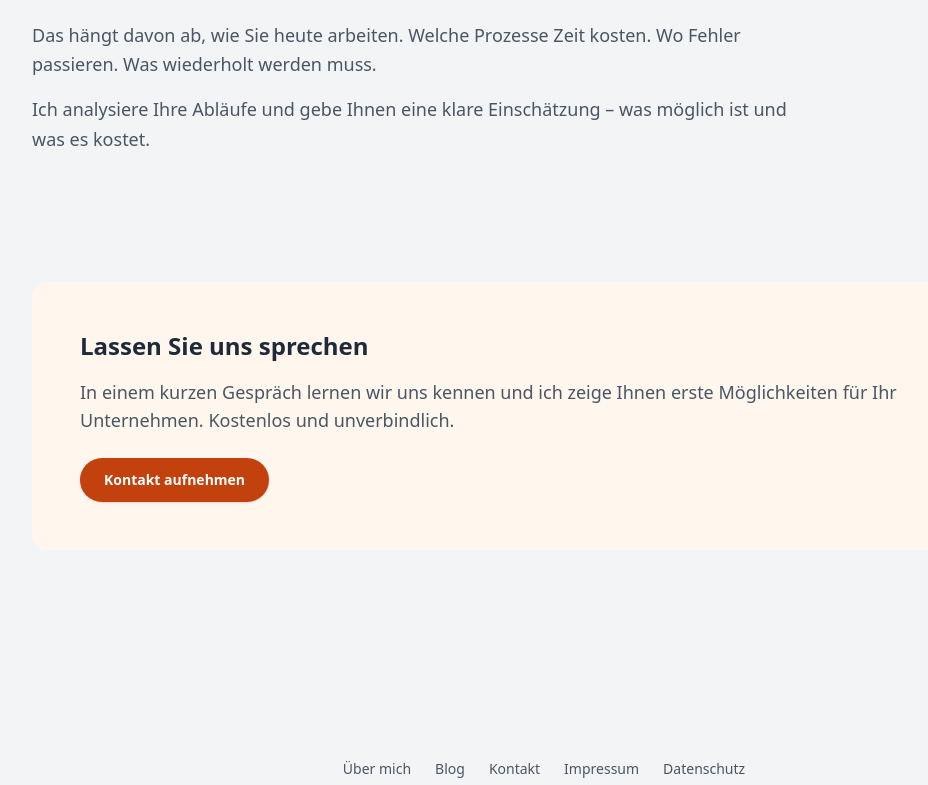
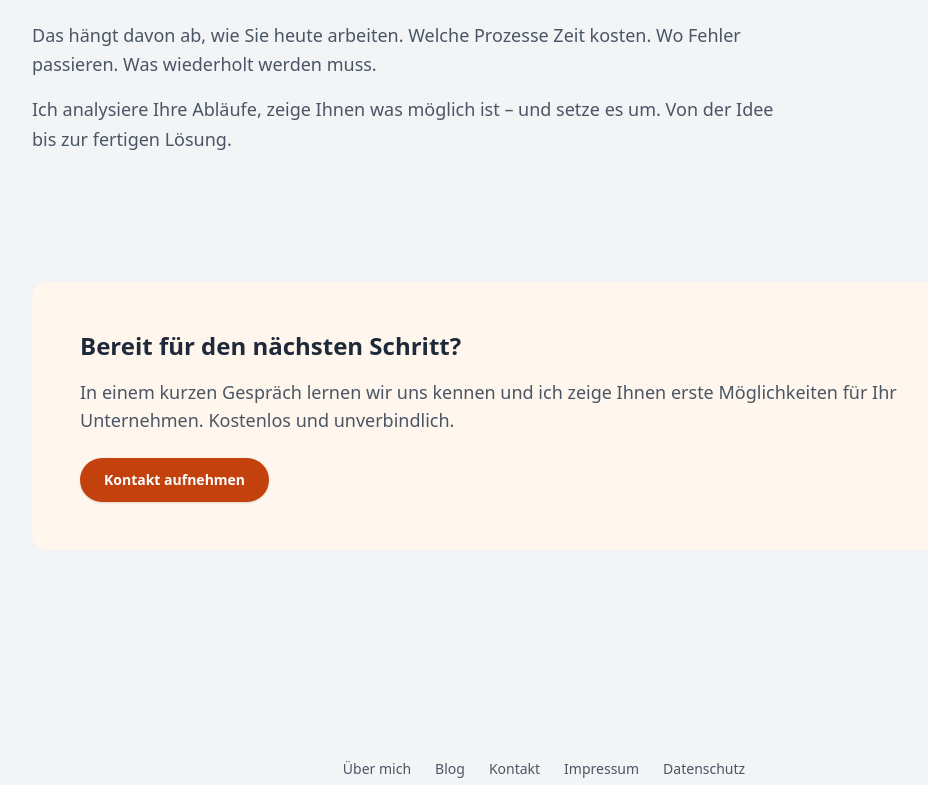
Before and after one commit to sgasser/stefangasser.com, an Astro site: page / in a window 1280 px wide. Shown: the part 949-1734 px from the top of the page, without its empty margins (96-1024 px from the left). Built offline with nearby package versions, Linux system fonts and the light colour scheme; Astro itself is replaced by a stand-in of ours.

Commit message:
Text: CTA und Value Proposition überarbeitet
- CTA-Überschrift: 'Lassen Sie uns sprechen' → 'Bereit für den nächsten Schritt?'
- Homepage: Umsetzung explizit erwähnt ('Von der Idee bis zur fertigen Lösung')
- Über mich: 'Beratung' → 'Arbeit' für konsistente Botschaft

```diff
--- a/src/components/ContactCTA.astro
+++ b/src/components/ContactCTA.astro
@@ -7,7 +7,7 @@ const { class: className } = Astro.props;
 ---
 
 <div class:list={["rounded-2xl bg-primary-50 p-8 sm:p-12", className]}>
-  <h2 class="text-2xl font-bold text-gray-800">Lassen Sie uns sprechen</h2>
+  <h2 class="text-2xl font-bold text-gray-800">Bereit für den nächsten Schritt?</h2>
   <p class="mt-4 text-lg text-gray-600">
     In einem kurzen Gespräch lernen wir uns kennen und ich zeige Ihnen erste
     Möglichkeiten für Ihr Unternehmen. Kostenlos und unverbindlich.
--- a/src/pages/index.astro
+++ b/src/pages/index.astro
@@ -121,8 +121,8 @@ import NavCard from "../components/NavCard.astro";
                 kosten. Wo Fehler passieren. Was wiederholt werden muss.
               </p>
               <p>
-                Ich analysiere Ihre Abläufe und gebe Ihnen eine klare
-                Einschätzung – was möglich ist und was es kostet.
+                Ich analysiere Ihre Abläufe, zeige Ihnen was möglich ist – und
+                setze es um. Von der Idee bis zur fertigen Lösung.
               </p>
             </div>
           </div>
--- a/src/pages/ueber-mich.astro
+++ b/src/pages/ueber-mich.astro
@@ -72,8 +72,7 @@ import stefanImage from "../assets/stefan.webp";
           Seit Dezember 2025 bin ich selbstständiger Berater für
           Digitalisierung, KI und Automatisierung. Als Entwickler, Unternehmer
           und Führungskraft habe ich gelernt, Probleme aus verschiedenen
-          Perspektiven zu sehen. Diese Erfahrung bringe ich jetzt in meine
-          Beratung ein.
+          Perspektiven zu sehen. Diese Erfahrung bringe ich jetzt in meine Arbeit ein.
         </p>
       </div>
 
```
